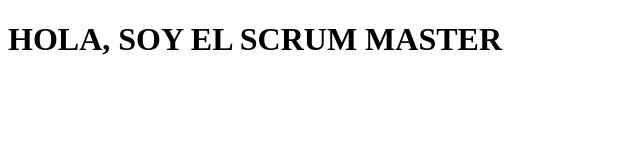
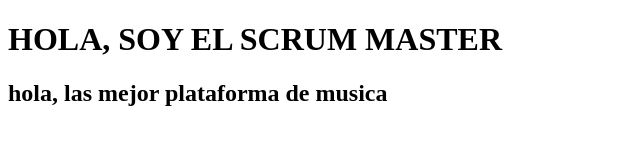
Before and after one commit to mari4l3/globalMusic, a plain HTML site: page index.html in a window 1280 px wide. Shown: the whole page, without its empty margins (0-640 px from the left). Drawn offline with Linux system fonts and the light colour scheme.

Commit message:
la mejor plataforma

```diff
--- a/index.html
+++ b/index.html
@@ -8,6 +8,7 @@
 <body>
 
     <h1>HOLA, SOY EL SCRUM MASTER</h1>
+    <h2>hola, las mejor plataforma de musica</h2>
 
 </body>
 </html>
```
